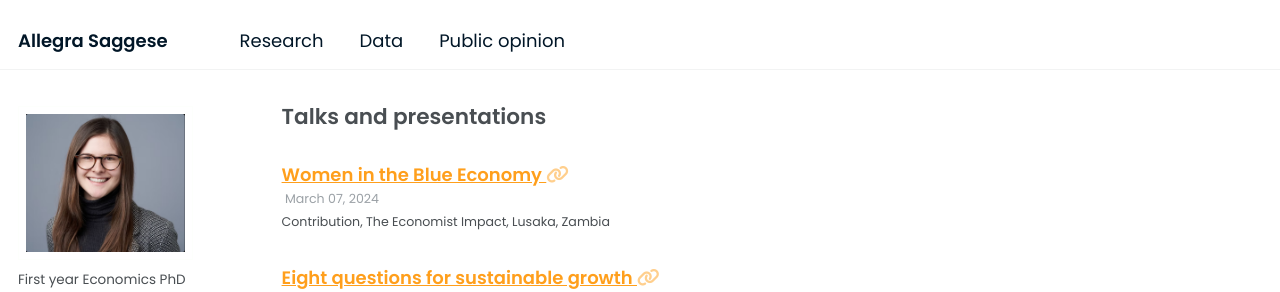
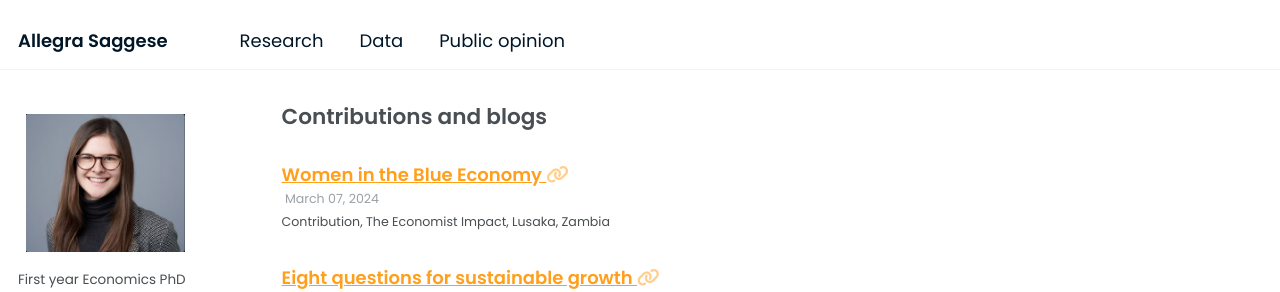
Before and after one commit to allegra-saggese-econ/allegra-saggese-econ.github.io, a Jekyll site: the page built from _pages/talks.html, in a window 1280 px wide and 900 px high. Shown: the top 292 px of the window. Built offline with Jekyll 4.4.1, drawn with Linux system fonts in a browser that asks for light colours.

Commit message:
Update talks.html - change title for the page

```diff
--- a/_pages/talks.html
+++ b/_pages/talks.html
@@ -1,6 +1,6 @@
 ---
 layout: archive
-title: "Talks and presentations"
+title: "Contributions and blogs"
 permalink: /talks/
 author_profile: true
 ---
```
